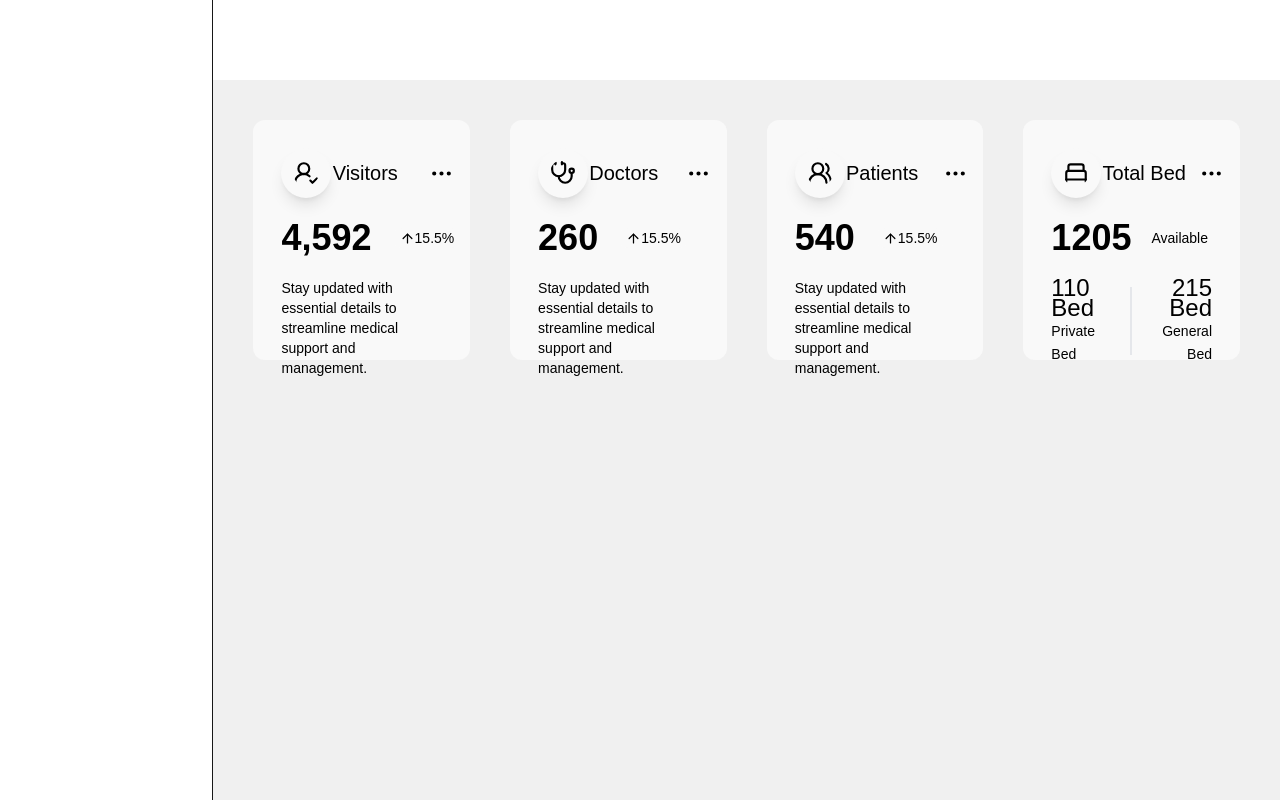
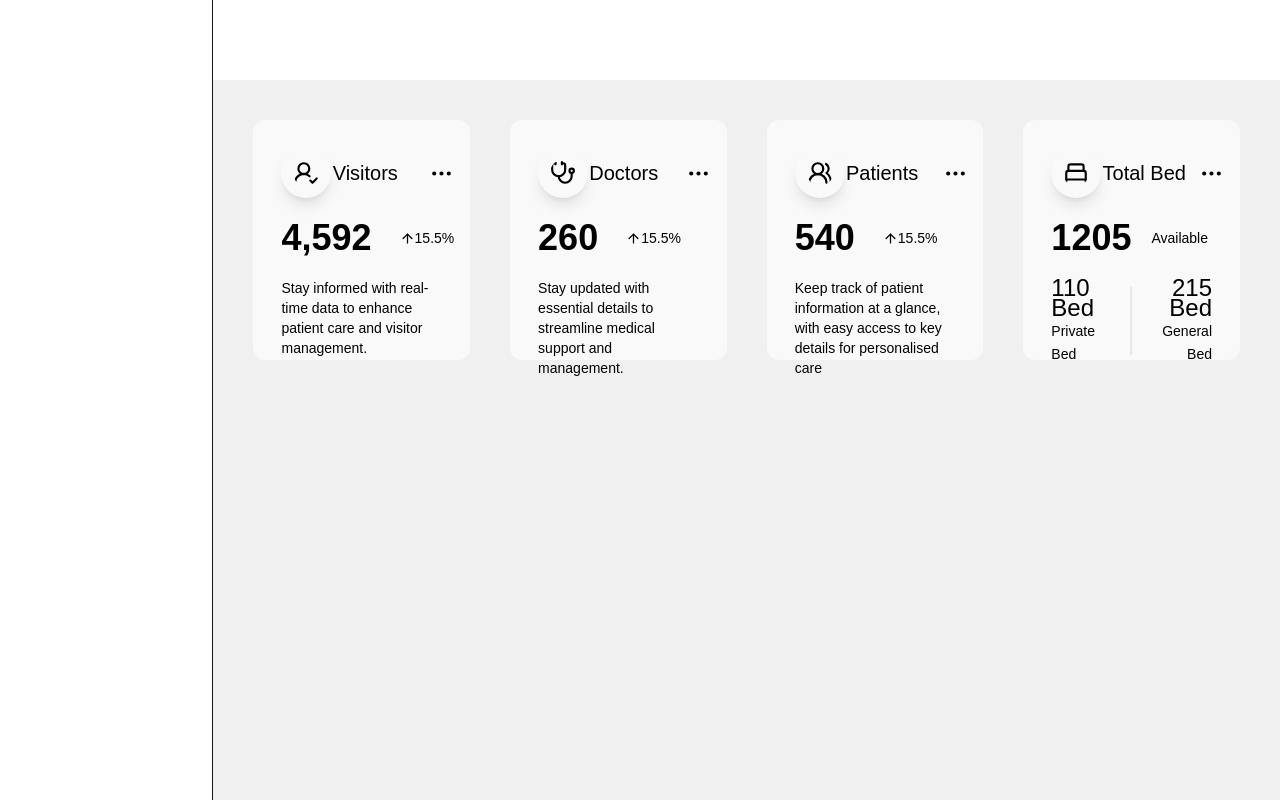
Before and after one commit to quseop/healthcare-dashboard, a Next.js app: page /dashboard in a window 1280 px wide. Built offline with nearby package versions, Linux system fonts and the light colour scheme.

Commit message:
Dashboard Metrics

```diff
--- a/src/components/dashboard/dashboard-metrics.tsx
+++ b/src/components/dashboard/dashboard-metrics.tsx
@@ -1,32 +1,58 @@
-import MetricBlock from "@/components/dashboard/metrics/metric-block";
+import MetricBlock, {MetricBlockProps} from "@/components/dashboard/metrics/metric-block";
 import {BedSingle, Stethoscope, UserRoundCheck, Users2Icon} from "lucide-react";
 
+
+
 const DashboardMetrics = () => {
+
+    const metrics:MetricBlockProps[] = [
+        {
+            title: "Visitors",
+            value: "4,592",
+            icon: <UserRoundCheck size={50} className="text-black bg-[#f9f9f9] p-3 shadow-lg rounded-full" />,
+            description: "Stay informed with real-time data to enhance patient care and visitor management."
+        },
+        {
+            title: "Doctors",
+            value: "260",
+            icon: <Stethoscope size={50} className="text-black bg-[#f9f9f9] p-3 shadow-lg rounded-full" />,
+            description: "Stay updated with essential details to streamline " +
+                "medical support and management."
+        },
+        {
+            title: "Patients",
+            value: "540",
+            icon: <Users2Icon size={50} className="text-black bg-[#f9f9f9] p-3 shadow-lg rounded-full" />,
+            description: "Keep track of patient information at a glance, with easy access to key " +
+                "details for personalised care"
+        },
+        {
+            title: "Total Bed",
+            value: "1205",
+            icon: <BedSingle size={50} className="text-black bg-[#f9f9f9] p-3 shadow-lg rounded-full" />,
+            forBeds: true,
+            general: 215,
+            private: 110,
+        }
+    ]
+
     return (
         <section className="grid grid-cols-4 gap-10 px-10 w-full">
-            <MetricBlock
-                title="Visitors"
-                value="4,592"
-                icon={<UserRoundCheck size={50} className="text-black bg-[#f9f9f9] p-3 shadow-lg rounded-full" />}
-            />
-            <MetricBlock
-                title="Doctors"
-                value="260"
-                icon={<Stethoscope size={50} className="text-black bg-[#f9f9f9] p-3 shadow-lg rounded-full" />}
-            />
-            <MetricBlock
-                title="Patients"
-                value="540"
-                icon={<Users2Icon size={50} className="text-black bg-[#f9f9f9] p-3 shadow-lg rounded-full" />}
-            />
-            <MetricBlock
-                title="Total Bed"
-                value="1205"
-                icon={<BedSingle size={50} className="text-black bg-[#f9f9f9] p-3 shadow-lg rounded-full" />}
-                forBeds={true}
-                general={215}
-                private={110}
-            />
+            {
+                metrics.map((metric, index) => (
+                    <MetricBlock
+                        key={index}
+                        title={metric.title}
+                        value={metric.value}
+                        icon={metric.icon}
+                        forBeds={metric.forBeds}
+                        general={metric.general}
+                        private={metric.private}
+                        totalAvailable={metric.totalAvailable}
+                        description={metric.description}
+                    />
+                ))
+            }
         </section>
     )
 }
--- a/src/components/dashboard/metrics/metric-block.tsx
+++ b/src/components/dashboard/metrics/metric-block.tsx
@@ -2,7 +2,7 @@ import {ArrowUp, Ellipsis} from "lucide-react";
 import {JSX} from "react";
 
 
-interface MetricBlockProps {
+export interface MetricBlockProps {
     title: string,
     value: string,
     icon: JSX.Element,
@@ -28,22 +28,32 @@ const MetricBlock = (props: MetricBlockProps) => {
             <section className="flex gap-5 items-center">
                 <p className="text-4xl font-bold">{props.value}</p>
                 {
+                    /**
+                     * If it's not for beds, then show the percentage.
+                     * */
                     !props.forBeds && (<p className="font-medium bg-[#f9f9f9] px-2 rounded-full text-sm flex items-center"><ArrowUp size={15} />15.5%</p>)
                 }
                 {
+                    /**
+                     * If it's for beds, then show the total available.
+                     * */
                     props.forBeds && (<p className="font-medium text-sm flex items-center">{props.totalAvailable} Available</p>)
                 }
             </section>
             {/*Third row of the block*/}
             <section className="flex h-full gap-5 items-center">
                 {
+                    /**
+                     * If it's not for beds, then show the description.
+                     * */
                     !props.forBeds && (<p className="text-sm">
-                        Stay updated with essential details
-                        to streamline medical
-                        support and management.
+                        {props.description}
                     </p>)
                 }
                 {
+                    /**
+                     * If it's for beds, then show the beds.
+                     * */
                     props.forBeds
                     && (<div className="flex justify-between h-full w-full gap-5 items-center">
                         <p className="text-2xl leading-5">
```
